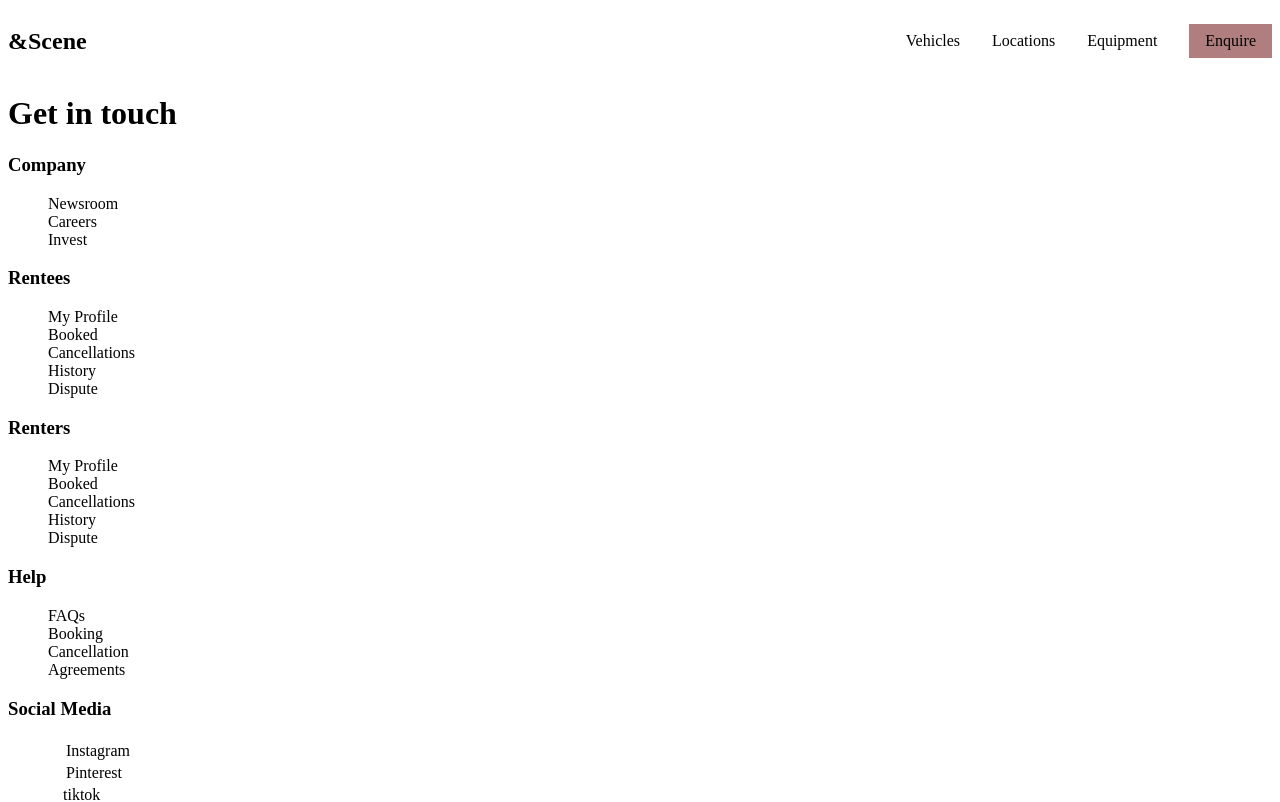
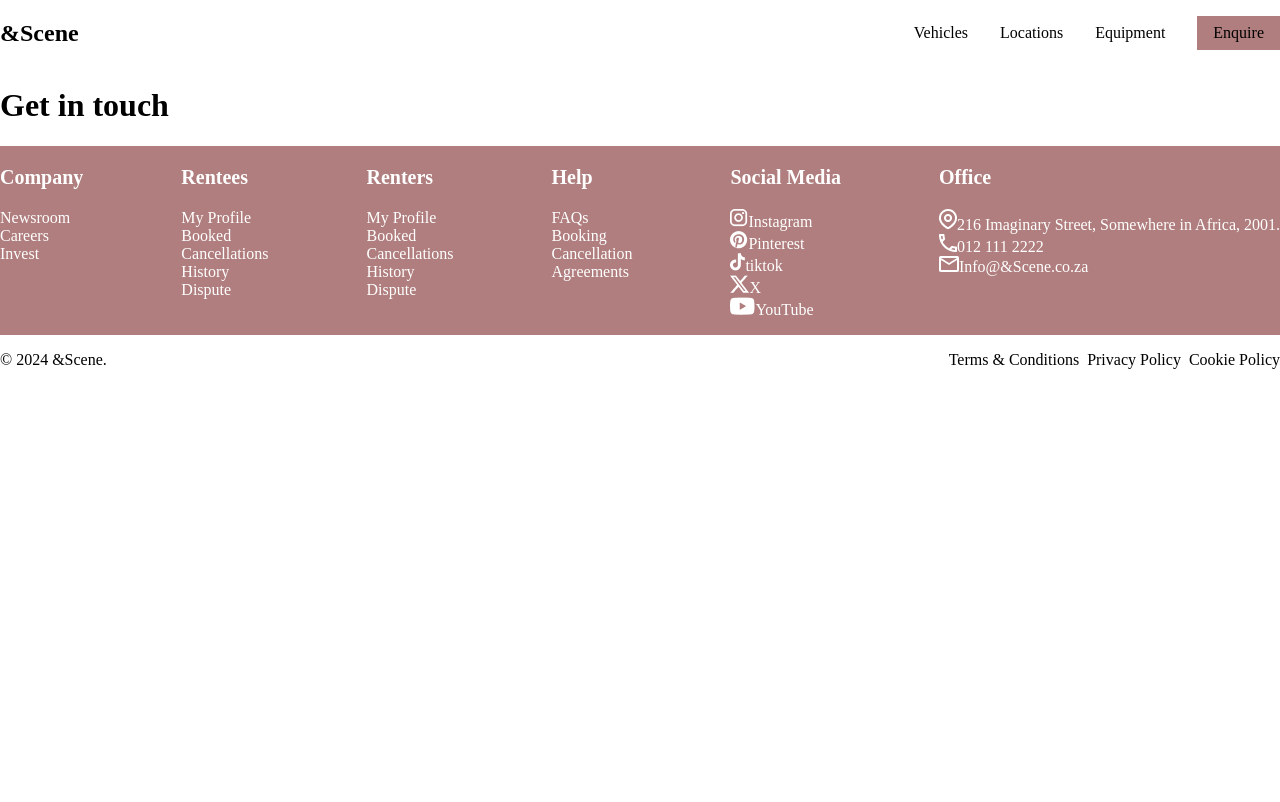
Before and after one commit to Thato-Hopolang/-Scene, a React (Vite) app in the folder TravelAfrica/: page /Contactpage in a window 1280 px wide. Shown: the top 802 px of the page. Built offline with nearby package versions, Linux system fonts and the light colour scheme.

Commit message:
Adds styles to Footer

```diff
--- a/TravelAfrica/src/App.css
+++ b/TravelAfrica/src/App.css
@@ -0,0 +1,4 @@
+body {
+  padding: 0;
+  margin: 0;
+}
--- a/TravelAfrica/src/Components/Footer/Footer.css
+++ b/TravelAfrica/src/Components/Footer/Footer.css
@@ -0,0 +1,28 @@
+.top-footer {
+  display: flex;
+  justify-content: space-between;
+  background: #B07E7E;
+}
+
+.top-footer h3 {
+  font-size: 1.25rem;
+  color: #fff;
+}
+
+.footer-ul {
+  padding: 0;
+}
+
+.footer-ul a {
+  color: #fff;
+}
+
+.bottom-footer {
+  display: flex;
+  justify-content: space-between;
+}
+
+.bottom-footer ul {
+  display: flex;
+  gap: 0.5rem;
+}
```
